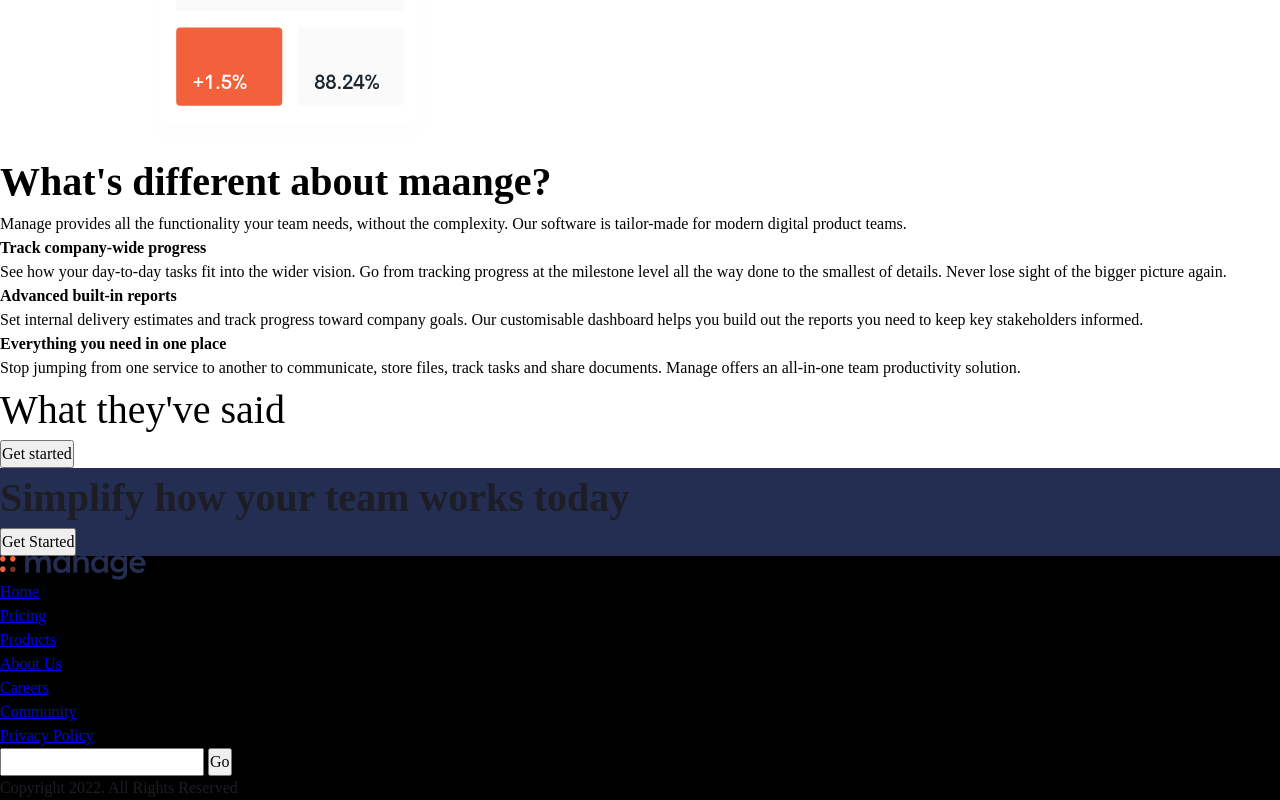
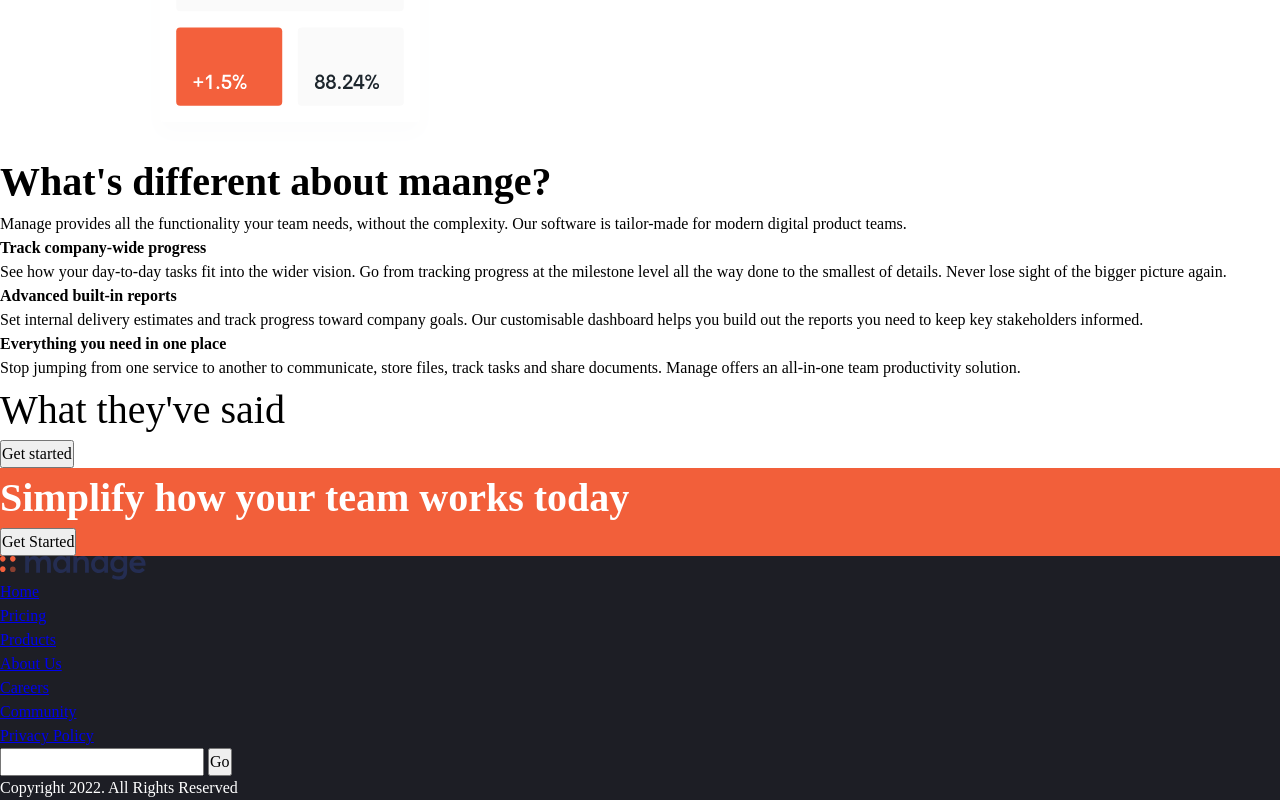
Before and after one commit to raphaelaquino23/fem-landing-page, a website built with Vite: page index.html in a window 1280 px wide. Shown: the part 681-1481 px from the top of the page. Built offline with nearby package versions, Linux system fonts and the light colour scheme.

Commit message:
fixed colors

```diff
--- a/index.html
+++ b/index.html
@@ -90,7 +90,7 @@
       <button class="button">Get started</button>
     </section>
 
-    <section class="cta | bg-primary-400 text-neutral-100">
+    <section class="cta | bg-accent-400 text-neutral-100">
       <div class="container">
         <div class="even-columns">
           <div>
--- a/style.css
+++ b/style.css
@@ -1,11 +1,11 @@
 :root {
-  --clr-accent-100: hsl(12, 88% , 59%);
-  --clr-accent-400: hsl(13, 100%, 96%);
+  --clr-accent-400: hsl(12, 88% , 59%);
+  --clr-accent-100: hsl(13, 100%, 96%);
 
   --clr-primary-400: hsl(228, 39%, 23%);
 
-  --clr-neutral-100: hsl(232,  12%, 13%);
-  --clr-neutral-900: hsl(0, 0%, 0%);
+  --clr-neutral-100: hsl(0, 0%, 100%);
+  --clr-neutral-900: hsl(232,  12%, 13%);
 
   --ff-primary: 'Be Vietnam Pro', sans-serif;
 
@@ -153,3 +153,5 @@ svg {
 .fs-400 { font-size: var(--fs-400) }
 .fs-500 { font-size: var(--fs-500) }
 .fs-600 { font-size: var(--fs-600) }
+
+/* general styling */
```
